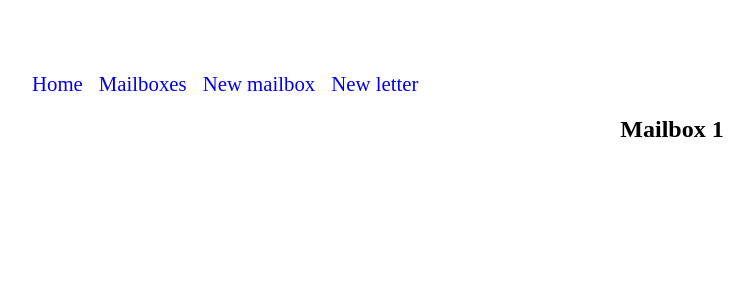
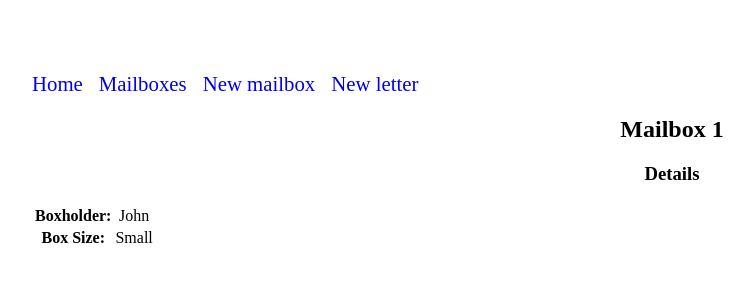
Before and after one commit to JordanChristensen/ga-section3-lab7-react-router-dom, a React (Vite) app: page /mailboxes/1 in a window 1280 px wide. Shown: the top 300 px of the page, without its empty margins (24-776 px from the left). Built offline with nearby package versions, Linux system fonts and the light colour scheme.

Commit message:
init view: show mailbox details

```diff
--- a/src/components/MailboxDetails.jsx
+++ b/src/components/MailboxDetails.jsx
@@ -13,6 +13,19 @@ export default function MailboxDetails({ mailboxes }) {
   return (
     <section>
       <h1>Mailbox {thisMailbox._id}</h1>
+      <h3>Details</h3>
+      <table>
+        <tbody>
+          <tr>
+            <th>Boxholder: </th>
+            <td>{thisMailbox.boxholder}</td>
+          </tr>
+          <tr>
+            <th>Box Size: </th>
+            <td>{thisMailbox.boxSize}</td>
+          </tr>
+        </tbody>
+      </table>
     </section>
   );
 }
```
